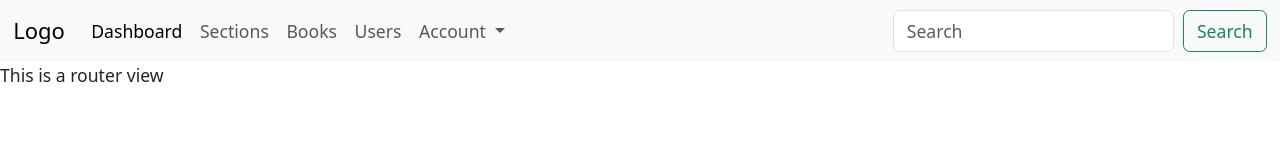
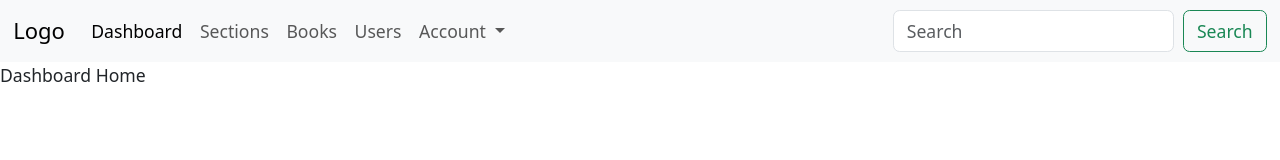
Before and after one commit to karanpatil1604/library-management-system-ui, a Vue app: page / in a window 1280 px wide. Shown: the top 160 px of the page. Built offline with nearby package versions, Linux system fonts and the light colour scheme.

Commit message:
Added router-view and links

```diff
--- a/src/App.vue
+++ b/src/App.vue
@@ -8,6 +8,9 @@ import Navbar from '@/components/Navbar/NavBar.vue'
   <!-- logo + search-bar + Account -->
   <!-- Dashboard ========== SECTIONS ========== Books ========== Authors ========== Users ======  -->
   <!-- Navbar here -->
+  <main>
+    <RouterView></RouterView>
+  </main>
 </template>
 
 <style scoped></style>
--- a/src/components/Navbar/NavBar.vue
+++ b/src/components/Navbar/NavBar.vue
@@ -12,8 +12,5 @@ import NavMenue from '@/components/Navbar/NavMenue.vue'
       </NavMenue>
     </div>
   </nav>
-  <main>
-    <router-view> This is a router view </router-view>
-  </main>
 </template>
 <style scoped></style>
--- a/src/components/Navbar/NavMenue.vue
+++ b/src/components/Navbar/NavMenue.vue
@@ -13,11 +13,9 @@
   <div class="collapse navbar-collapse" id="navbarScroll">
     <ul class="navbar-nav me-auto my-2 my-lg-0 navbar-nav-scroll" style="--bs-scroll-height: 100px">
       <li class="nav-item">
-        <div class="nav-link active" aria-current="page">Dashboard</div>
+        <RouterLink to="/" class="nav-link active">Dashboard</RouterLink>
       </li>
-      <li class="nav-item">
-        <div class="nav-link">Sections</div>
-      </li>
+      <li class="nav-item"><RouterLink to="/sections" class="nav-link">Sections</RouterLink></li>
       <li class="nav-item">
         <div class="nav-link">Books</div>
       </li>
--- a/src/router/index.js
+++ b/src/router/index.js
@@ -8,15 +8,15 @@ const router = createRouter({
       path: '/',
       name: 'home',
       component: HomeView
+    },
+    {
+      path: '/sections',
+      name: 'sections',
+      // route level code-splitting
+      // this generates a separate chunk (About.[hash].js) for this route
+      // which is lazy-loaded when the route is visited.
+      component: () => import('../views/SectionsView.vue')
     }
-    // {
-    //   path: '/about',
-    //   name: 'about',
-    //   // route level code-splitting
-    //   // this generates a separate chunk (About.[hash].js) for this route
-    //   // which is lazy-loaded when the route is visited.
-    //   component: () => import('../views/AboutView.vue')
-    // }
   ]
 })
 
--- a/src/views/HomeView.vue
+++ b/src/views/HomeView.vue
@@ -1,5 +1,5 @@
 <script setup></script>
 
 <template>
-  <main></main>
+  <main>Dashboard Home</main>
 </template>
```
